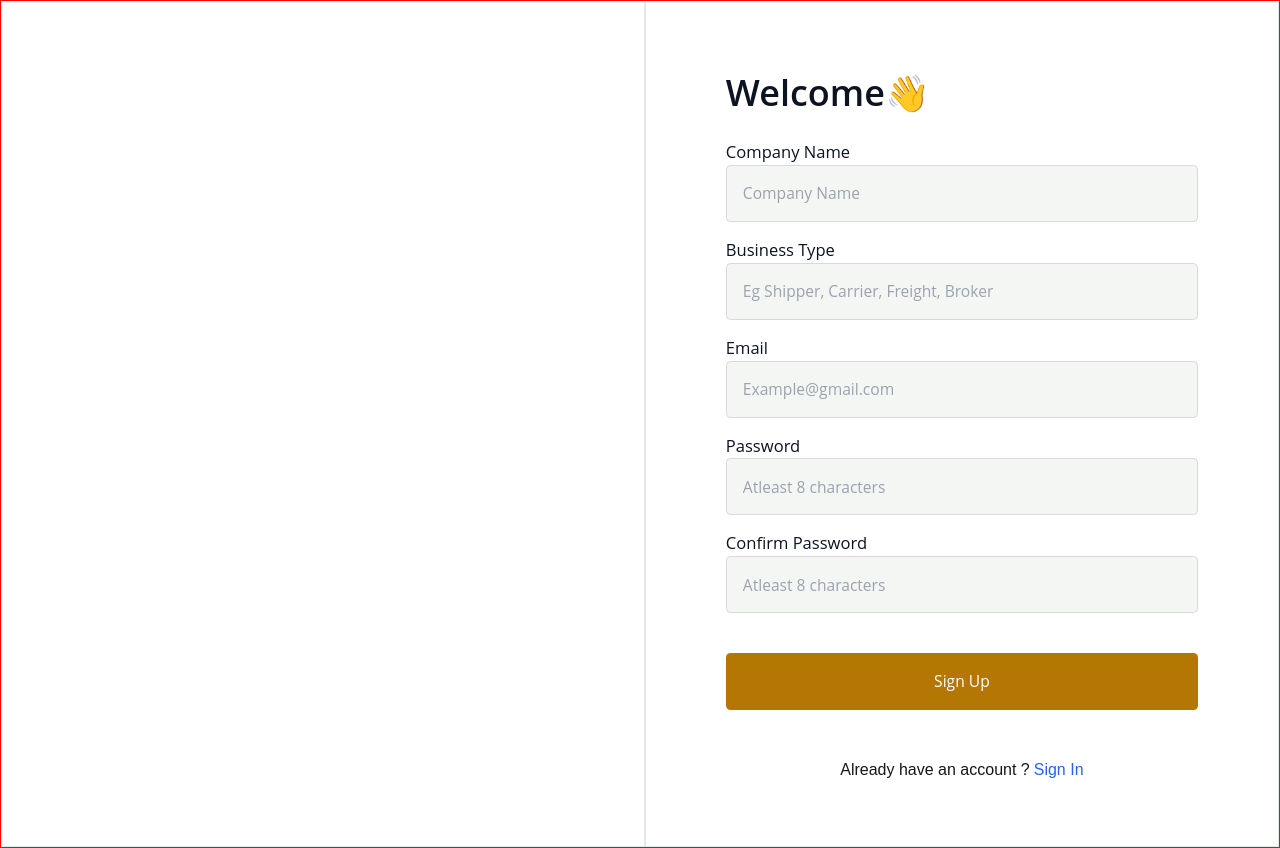
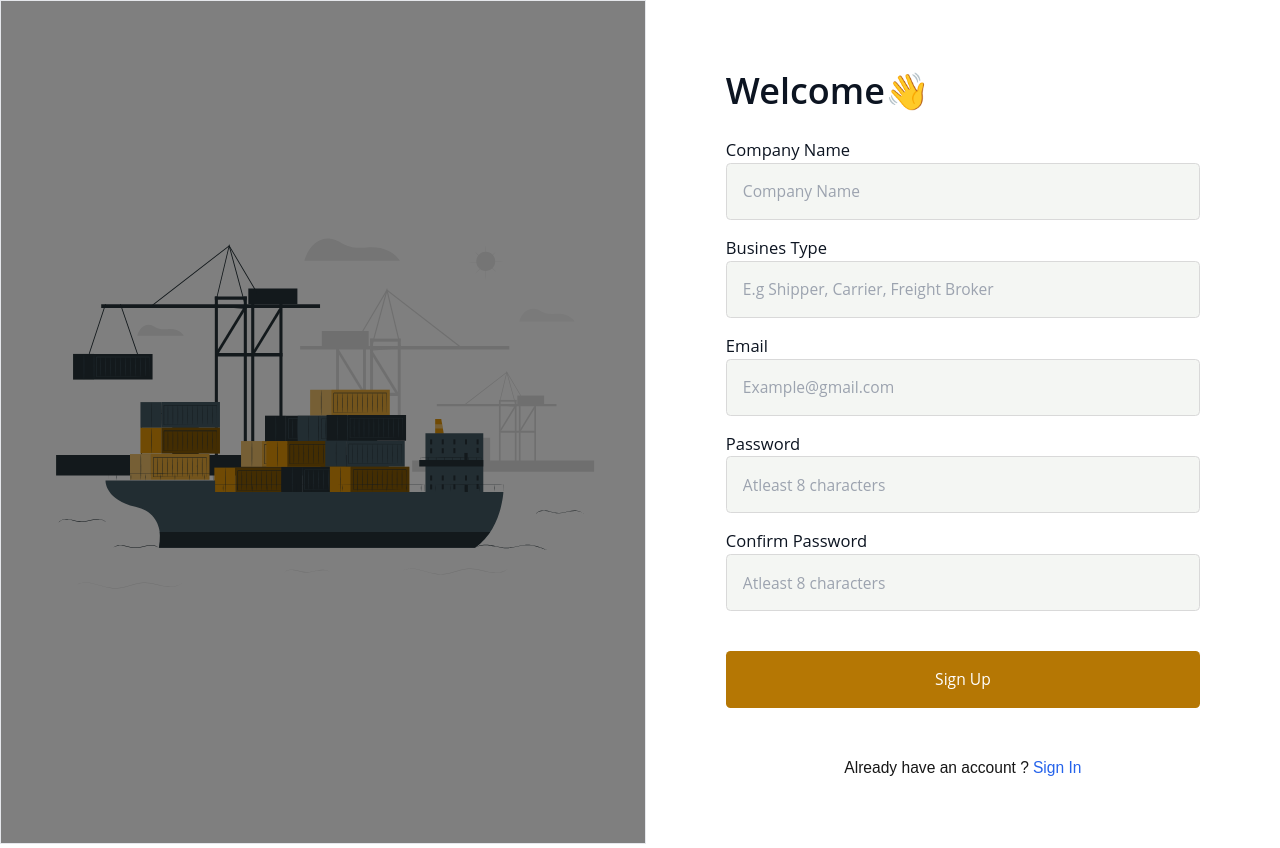
Before and after one commit to CodeGirlsInc/FrieghtFlow, a Next.js app in the folder frontend/: page /sign-up in a window 1280 px wide. Built offline with nearby package versions, Linux system fonts and the light colour scheme.

Commit message:
completed design implementation and form validation.

```diff
--- a/frontend/app/(auth)/sign-up/page.js
+++ b/frontend/app/(auth)/sign-up/page.js
@@ -4,6 +4,9 @@ import Input from "@/components/ui/Input";
 import {FormProvider, useForm, useWatch} from "react-hook-form";
 import Button from "@/components/ui/Button";
 import Link from "next/link";
+import Image from "next/image";
+import backgroundimage from "@/public/backgroundimage.svg";
+import Select from "@/components/ui/Select";
 // export const metadata = {
 //    title: "Sign Up",
 //    description: "Sign Up to FreightFlow",
@@ -28,28 +31,29 @@ export default function SignUp() {
          setPasswordMatch(false);
       }
    };
-
+   const options = [
+      { value: '1', label: 'Blue' },
+      { value: '2', label: 'Red' },
+      { value: '3', label: 'Green' },
+    ];
    return (
-      <div className="min-h-screen w-full flex flex-row justify-evenly" style={{border: "1px solid red"}}>
-         <section className="border hidden lg:flex flex-grow relative">
-            {/* <Image src={backgroundimage} height={100} width={100} className="w-[100%] h-[100vh] max-h-[100vh] absolute top-0 bottom-0 right-0 left-0" /> */}
+      <div className="min-h-screen w-full flex flex-row justify-evenly">
+         <section className=" hidden lg:flex flex-grow relative">
+            <div className="absolute border top-0 bottom-0 left-0 right-0 bg-[#00000085]/50 z-40"></div>
+            <Image src={backgroundimage} height={100} width={100} className="w-[100vw] h-[100vh] max-h-[110vh] absolute top-0 bottom-0 right-0 left-0 z-0" alt="background image" />
          </section>
-         <section className="border w-[470px] xl:w-[634.2px] flex flex-col items-center py-16 px-8 lg:px-14 xl:px-20">
+         <section className=" w-[470px] xl:w-[634.2px] flex flex-col items-center py-16 px-8 lg:px-14 xl:px-20">
             <div className=" min-h-[547.6px] h-auto w-full space-y-5 ">
                <h1 className="text-[var(--headerText)] font-semibold text-[36px] open_sans">Welcome👋</h1>
                {/*  */}
                <FormProvider {...method}>
                   <form onSubmit={method.handleSubmit(onSubmit)} className="flex flex-col space-y-4">
                      <Input type={"text"} name={"Company_Name"} label={"Company Name"} placeholder={"Company Name"} required={true} ErrorMessage={"Company name is required"} />
-                     <Input
-                        type={"select"}
-                        name={"Business_Type"}
-                        label={"Business Type"}
-                        placeholder={"Eg Shipper, Carrier, Freight, Broker"}
-                        required={true}
-                        ErrorMessage={"please select a business type"}
-                     />
+                     {/*  */}
+                     <Select name={"Business_Type"} label={"Busines Type"} value1={"Shipper"} value2={"Carrier"} value3={"Freight Broker"}/>
+                     {/*  */}
                      <Input type={"email"} name={"Email"} label={"Email"} placeholder={"Example@gmail.com"} required={true} ErrorMessage={"Email is required!"} />
+
                      <Input
                         type={"password"}
                         name={"Password"}
@@ -73,7 +77,7 @@ export default function SignUp() {
                      <section className="flex flex-col items-center space-y-12">
                         {" "}
                         <Button type={"submit"} text={"Sign Up"} className={`w-full h-[57px] open_sans rounded-[4.5px] text-[15.6px] `} />
-                        <p className="flex gap-1 text-center">
+                        <p className="flex gap-1 text-center open-sans text-[15.6px]">
                            Already have an account ?{" "}
                            <Link href={"sign-in"} className="text-blue-600">
                               Sign In
--- a/frontend/components/ui/Input.jsx
+++ b/frontend/components/ui/Input.jsx
@@ -2,7 +2,7 @@
 import React from "react";
 import {useForm, useFormContext} from "react-hook-form";
 
-const Input = ({type, name, label, placeholder, required, ErrorMessage, minLength}) => {
+const Input = ({type, name, label, placeholder, required, ErrorMessage, minLength, list}) => {
    const {
       register,
       formState: {errors},
@@ -27,6 +27,7 @@ const Input = ({type, name, label, placeholder, required, ErrorMessage, minLengt
          <input
             type={type}
             id={name}
+            list={list}
             className={`w-full h-[57px] rounded-[4.5px] text-[#8897ad] text-[15.6px] px-4 border-[var(--border)] border-[1.3px] border-solid bg-[var(--inputBackground)] focus:outline-none open_sans font-[400]`}
             placeholder={placeholder}
             {...register(name, validationRules)}
--- /dev/null
+++ b/frontend/components/ui/Select.js
@@ -0,0 +1,27 @@
+import React from "react";
+import {useForm, useFormContext} from "react-hook-form";
+import Input from "./Input";
+
+const Select = ({name, label, value1, value2, value3}) => {
+   const {
+      register,
+      formState: {errors},
+   } = useFormContext();
+
+   return (
+      <div className="flex flex-col">
+         {/* <label htmlFor={name} className="text-[var(--headerText)] font-[400] open_sans text-[16.56px]">
+            {label}
+         </label> */}
+         <Input type={"text"} name={name} list="businessType" label={label} placeholder={"E.g Shipper, Carrier, Freight Broker"} />
+         <datalist id="businessType" className=" bg-white">
+            <option value={value1}>{value1}</option>
+            <option value={value2}>{value2}</option>
+            <option value={value3}>{value3}</option>
+         </datalist>
+         {/* </select> */}
+      </div>
+   );
+};
+
+export default Select;
```
Also changed, not shown: frontend/public/backgroundimage.svg (added).
